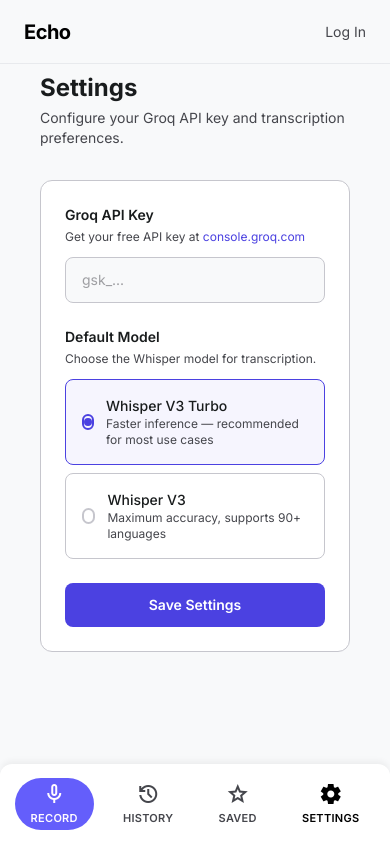
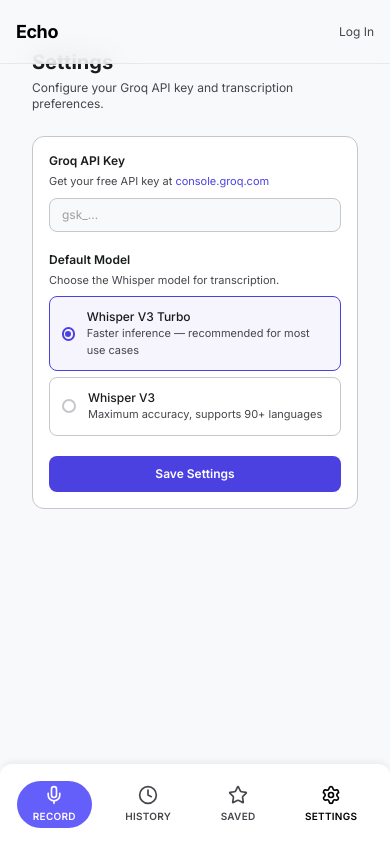
Before and after one commit to Nashiol/Echo, a Next.js app: page /dashboard/settings in a window 390 px wide. Built offline with nearby package versions, Linux system fonts and the light colour scheme; no server answers.

Commit message:
Reduced content of the screen and added new lucide react icon pack.

```diff
--- a/app/dashboard/favorites/page.tsx
+++ b/app/dashboard/favorites/page.tsx
@@ -1,6 +1,7 @@
 "use client";
 
 import { useEffect, useState } from "react";
+import { Loader2, Star } from "lucide-react";
 import TranscriptCard from "@/components/TranscriptCard";
 
 interface Recording {
@@ -46,33 +47,29 @@
   if (loading) {
     return (
       <div className="flex items-center justify-center py-20">
-        <span className="material-symbols-outlined text-secondary animate-spin text-3xl">
-          progress_activity
-        </span>
+        <Loader2 size={24} className="animate-spin text-secondary" />
       </div>
     );
   }
 
   return (
-    <div className="max-w-2xl mx-auto px-4 py-8 space-y-6">
+    <div className="max-w-2xl mx-auto px-4 py-6 space-y-5">
       <div>
-        <h2 className="text-2xl font-bold text-on-surface">Favorites</h2>
-        <p className="text-on-surface-variant text-sm mt-1">
+        <h2 className="text-xl font-bold text-on-surface">Favorites</h2>
+        <p className="text-on-surface-variant text-xs mt-1">
           Your starred transcriptions.
         </p>
       </div>
 
       {recordings.length === 0 ? (
         <div className="text-center py-16">
-          <span className="material-symbols-outlined text-6xl text-on-surface-variant/30 mb-4 block">
-            star
-          </span>
-          <p className="text-on-surface-variant text-sm">
+          <Star size={48} className="mx-auto text-on-surface-variant/30 mb-3" />
+          <p className="text-on-surface-variant text-xs">
             No favorites yet. Star a recording from History.
           </p>
         </div>
       ) : (
-        <div className="space-y-3">
+        <div className="space-y-2">
           {recordings.map((rec) => (
             <TranscriptCard
               key={rec.id}
--- a/app/dashboard/history/page.tsx
+++ b/app/dashboard/history/page.tsx
@@ -1,6 +1,7 @@
 "use client";
 
 import { useEffect, useState } from "react";
+import { Loader2, Mic } from "lucide-react";
 import TranscriptCard from "@/components/TranscriptCard";
 
 interface Recording {
@@ -51,33 +52,29 @@
   if (loading) {
     return (
       <div className="flex items-center justify-center py-20">
-        <span className="material-symbols-outlined text-secondary animate-spin text-3xl">
-          progress_activity
-        </span>
+        <Loader2 size={24} className="animate-spin text-secondary" />
       </div>
     );
   }
 
   return (
-    <div className="max-w-2xl mx-auto px-4 py-8 space-y-6">
+    <div className="max-w-2xl mx-auto px-4 py-6 space-y-5">
       <div>
-        <h2 className="text-2xl font-bold text-on-surface">History</h2>
-        <p className="text-on-surface-variant text-sm mt-1">
+        <h2 className="text-xl font-bold text-on-surface">History</h2>
+        <p className="text-on-surface-variant text-xs mt-1">
           All your past transcriptions.
         </p>
       </div>
 
       {recordings.length === 0 ? (
         <div className="text-center py-16">
-          <span className="material-symbols-outlined text-6xl text-on-surface-variant/30 mb-4 block">
-            mic
-          </span>
-          <p className="text-on-surface-variant text-sm">
+          <Mic size={48} className="mx-auto text-on-surface-variant/30 mb-3" />
+          <p className="text-on-surface-variant text-xs">
             No recordings yet. Start by tapping the mic!
           </p>
         </div>
       ) : (
-        <div className="space-y-3">
+        <div className="space-y-2">
           {recordings.map((rec) => (
             <TranscriptCard
               key={rec.id}
--- a/app/dashboard/layout.tsx
+++ b/app/dashboard/layout.tsx
@@ -11,15 +11,15 @@
     <div className="min-h-screen bg-background">
       <Sidebar />
 
-      <main className="flex-1 md:ml-[280px] max-w-[1200px] mx-auto w-full px-6 py-10 flex flex-col gap-10">
-        <header className="md:hidden flex justify-between items-center h-16 w-full fixed top-0 left-0 px-6 bg-surface/80 backdrop-blur-md z-40 border-b border-outline-variant/30">
-          <h1 className="text-xl font-bold tracking-tight text-primary">
+      <main className="flex-1 md:ml-[240px] max-w-[1200px] mx-auto w-full px-4 py-6 flex flex-col gap-6">
+        <header className="md:hidden flex justify-between items-center h-16 w-full fixed top-0 left-0 px-4 bg-surface/80 backdrop-blur-md z-40 border-b border-outline-variant/30">
+          <h1 className="text-lg font-bold tracking-tight text-primary">
             Echo
           </h1>
           <div className="flex gap-4">
             <Link
               href="/login"
-              className="text-sm text-on-surface-variant hover:text-primary transition-colors"
+              className="text-xs text-on-surface-variant hover:text-primary transition-colors"
             >
               Log In
             </Link>
--- a/app/dashboard/settings/page.tsx
+++ b/app/dashboard/settings/page.tsx
@@ -1,6 +1,7 @@
 "use client";
 
 import { useEffect, useState } from "react";
+import { Loader2 } from "lucide-react";
 
 export default function SettingsPage() {
   const [apiKey, setApiKey] = useState("");
@@ -51,28 +52,26 @@
   if (loading) {
     return (
       <div className="flex items-center justify-center py-20">
-        <span className="material-symbols-outlined text-secondary animate-spin text-3xl">
-          progress_activity
-        </span>
+        <Loader2 size={24} className="animate-spin text-secondary" />
       </div>
     );
   }
 
   return (
-    <div className="max-w-2xl mx-auto px-4 py-8 space-y-8">
+    <div className="max-w-2xl mx-auto px-4 py-6 space-y-6">
       <div>
-        <h2 className="text-2xl font-bold text-on-surface">Settings</h2>
-        <p className="text-on-surface-variant text-sm mt-1">
+        <h2 className="text-xl font-bold text-on-surface">Settings</h2>
+        <p className="text-on-surface-variant text-xs mt-1">
           Configure your Groq API key and transcription preferences.
         </p>
       </div>
 
-      <div className="bg-white rounded-xl border border-outline-variant p-6 space-y-6">
+      <div className="bg-white rounded-xl border border-outline-variant p-4 space-y-5">
         <div>
-          <h3 className="text-sm font-semibold text-on-surface mb-1">
+          <h3 className="text-xs font-semibold text-on-surface mb-1">
             Groq API Key
           </h3>
-          <p className="text-xs text-on-surface-variant mb-3">
+          <p className="text-[11px] text-on-surface-variant mb-2">
             Get your free API key at{" "}
             <a
               href="https://console.groq.com"
@@ -88,20 +87,20 @@
             value={apiKey}
             onChange={(e) => setApiKey(e.target.value)}
             placeholder="gsk_..."
-            className="w-full bg-surface border border-outline-variant rounded-lg px-4 py-3 text-sm text-on-surface placeholder:text-on-surface-variant/50 focus:outline-none focus:ring-2 focus:ring-secondary/30 focus:border-secondary transition-colors"
+            className="w-full bg-surface border border-outline-variant rounded-lg px-3 py-2 text-xs text-on-surface placeholder:text-on-surface-variant/50 focus:outline-none focus:ring-2 focus:ring-secondary/30 focus:border-secondary transition-colors"
           />
         </div>
 
         <div>
-          <h3 className="text-sm font-semibold text-on-surface mb-1">
+          <h3 className="text-xs font-semibold text-on-surface mb-1">
             Default Model
           </h3>
-          <p className="text-xs text-on-surface-variant mb-3">
+          <p className="text-[11px] text-on-surface-variant mb-2">
             Choose the Whisper model for transcription.
           </p>
-          <div className="space-y-2">
+          <div className="space-y-1.5">
             <label
-              className={`flex items-center gap-3 p-4 rounded-lg border cursor-pointer transition-colors ${
+              className={`flex items-center gap-3 p-3 rounded-lg border cursor-pointer transition-colors ${
                 model === "whisper-large-v3-turbo"
                   ? "border-secondary bg-secondary/5"
                   : "border-outline-variant hover:bg-surface"
@@ -116,28 +115,28 @@
                 className="sr-only"
               />
               <div
-                className={`w-4 h-4 rounded-full border-2 flex items-center justify-center ${
+                className={`w-3.5 h-3.5 rounded-full border-2 flex items-center justify-center ${
                   model === "whisper-large-v3-turbo"
                     ? "border-secondary"
                     : "border-outline-variant"
                 }`}
               >
                 {model === "whisper-large-v3-turbo" && (
-                  <div className="w-2 h-2 rounded-full bg-secondary" />
+                  <div className="w-1.5 h-1.5 rounded-full bg-secondary" />
                 )}
               </div>
               <div>
-                <p className="text-sm font-medium text-on-surface">
+                <p className="text-xs font-medium text-on-surface">
                   Whisper V3 Turbo
                 </p>
-                <p className="text-xs text-on-surface-variant">
+                <p className="text-[11px] text-on-surface-variant">
                   Faster inference — recommended for most use cases
                 </p>
               </div>
             </label>
 
             <label
-              className={`flex items-center gap-3 p-4 rounded-lg border cursor-pointer transition-colors ${
+              className={`flex items-center gap-3 p-3 rounded-lg border cursor-pointer transition-colors ${
                 model === "whisper-large-v3"
                   ? "border-secondary bg-secondary/5"
                   : "border-outline-variant hover:bg-surface"
@@ -152,21 +151,21 @@
                 className="sr-only"
               />
               <div
-                className={`w-4 h-4 rounded-full border-2 flex items-center justify-center ${
+                className={`w-3.5 h-3.5 rounded-full border-2 flex items-center justify-center ${
                   model === "whisper-large-v3"
                     ? "border-secondary"
                     : "border-outline-variant"
                 }`}
               >
                 {model === "whisper-large-v3" && (
-                  <div className="w-2 h-2 rounded-full bg-secondary" />
+                  <div className="w-1.5 h-1.5 rounded-full bg-secondary" />
                 )}
               </div>
               <div>
-                <p className="text-sm font-medium text-on-surface">
+                <p className="text-xs font-medium text-on-surface">
                   Whisper V3
                 </p>
-                <p className="text-xs text-on-surface-variant">
+                <p className="text-[11px] text-on-surface-variant">
                   Maximum accuracy, supports 90+ languages
                 </p>
               </div>
@@ -176,7 +175,7 @@
 
         {message && (
           <div
-            className={`px-4 py-3 rounded-lg text-sm font-medium ${
+            className={`px-3 py-2 rounded-lg text-xs font-medium ${
               message.type === "success"
                 ? "bg-green-50 text-green-700"
                 : "bg-red-50 text-red-700"
@@ -189,7 +188,7 @@
         <button
           onClick={handleSave}
           disabled={saving}
-          className="w-full bg-secondary text-white rounded-lg py-3 text-sm font-semibold hover:bg-secondary/90 transition-colors disabled:opacity-50 disabled:cursor-not-allowed cursor-pointer"
+          className="w-full bg-secondary text-white rounded-lg py-2.5 text-xs font-semibold hover:bg-secondary/90 transition-colors disabled:opacity-50 disabled:cursor-not-allowed cursor-pointer"
         >
           {saving ? "Saving..." : "Save Settings"}
         </button>
--- a/components/BottomNav.tsx
+++ b/components/BottomNav.tsx
@@ -2,12 +2,13 @@
 
 import Link from "next/link";
 import { usePathname } from "next/navigation";
+import { Mic, Clock, Star, Settings } from "lucide-react";
 
 const navLinks = [
-  { href: "/dashboard", label: "Record", icon: "mic" },
-  { href: "/dashboard/history", label: "History", icon: "history" },
-  { href: "/dashboard/favorites", label: "Saved", icon: "star" },
-  { href: "/dashboard/settings", label: "Settings", icon: "settings" },
+  { href: "/dashboard", label: "Record", icon: Mic },
+  { href: "/dashboard/history", label: "History", icon: Clock },
+  { href: "/dashboard/favorites", label: "Saved", icon: Star },
+  { href: "/dashboard/settings", label: "Settings", icon: Settings },
 ];
 
 export default function BottomNav() {
@@ -21,7 +22,8 @@
             ? pathname === "/dashboard"
             : pathname.startsWith(link.href);
 
-        const isRecord = link.icon === "mic";
+        const isRecord = link.icon === Mic;
+        const Icon = link.icon;
 
         return (
           <Link
@@ -35,17 +37,8 @@
                   : "text-on-surface-variant hover:bg-surface-container-high rounded-full"
             }`}
           >
-            <span
-              className="material-symbols-outlined"
-              style={
-                isActive && !isRecord
-                  ? { fontVariationSettings: "'FILL' 1" }
-                  : undefined
-              }
-            >
-              {link.icon}
-            </span>
-            <span className="text-[11px] font-semibold tracking-wide mt-1 uppercase">
+            <Icon size={20} />
+            <span className="text-[10px] font-semibold tracking-wide mt-1 uppercase">
               {link.label}
             </span>
           </Link>
--- a/components/ModelSelector.tsx
+++ b/components/ModelSelector.tsx
@@ -21,7 +21,7 @@
       value={value}
       onChange={(e) => onChange(e.target.value)}
       disabled={disabled}
-      className="w-full bg-surface border border-outline-variant rounded-lg px-4 py-3 text-sm text-on-surface appearance-none cursor-pointer focus:outline-none focus:ring-2 focus:ring-secondary/30 focus:border-secondary transition-colors disabled:opacity-50"
+      className="w-full bg-surface border border-outline-variant rounded-lg px-3 py-2 text-xs text-on-surface appearance-none cursor-pointer focus:outline-none focus:ring-2 focus:ring-secondary/30 focus:border-secondary transition-colors disabled:opacity-50"
     >
       {MODELS.map((model) => (
         <option key={model.value} value={model.value}>
--- a/components/Sidebar.tsx
+++ b/components/Sidebar.tsx
@@ -3,12 +3,20 @@
 import Link from "next/link";
 import { usePathname } from "next/navigation";
 import { useEffect, useState } from "react";
+import {
+  Mic,
+  Clock,
+  Star,
+  Settings,
+  LogIn,
+  AudioLines,
+} from "lucide-react";
 
 const navLinks = [
-  { href: "/dashboard", label: "New Recording", icon: "mic" },
-  { href: "/dashboard/history", label: "History", icon: "history" },
-  { href: "/dashboard/favorites", label: "Favorites", icon: "star" },
-  { href: "/dashboard/settings", label: "Settings", icon: "settings" },
+  { href: "/dashboard", label: "New Recording", icon: Mic },
+  { href: "/dashboard/history", label: "History", icon: Clock },
+  { href: "/dashboard/favorites", label: "Favorites", icon: Star },
+  { href: "/dashboard/settings", label: "Settings", icon: Settings },
 ];
 
 interface UserData {
@@ -35,57 +43,57 @@
     : null;
 
   return (
-    <nav className="hidden md:flex w-[280px] h-screen fixed left-0 top-0 bg-surface-container-low border-r border-outline-variant flex-col py-6 px-4 z-50">
-      <div className="flex items-center gap-4 mb-10 px-2">
-        <div className="w-10 h-10 rounded-full bg-surface flex items-center justify-center border border-outline-variant">
-          <span className="material-symbols-outlined text-primary">
-            graphic_eq
-          </span>
+    <nav className="hidden md:flex w-[240px] h-screen fixed left-0 top-0 bg-surface-container-low border-r border-outline-variant flex-col py-4 px-3 z-50">
+      <div className="flex items-center gap-3 mb-6 px-1">
+        <div className="w-8 h-8 rounded-full bg-surface flex items-center justify-center border border-outline-variant">
+          <AudioLines size={16} className="text-primary" />
         </div>
         <div>
-          <h1 className="text-xl font-bold text-primary tracking-tight">
+          <h1 className="text-lg font-bold text-primary tracking-tight">
             Echo
           </h1>
-          <p className="text-sm text-on-surface-variant">AI Transcription</p>
+          <p className="text-[11px] text-on-surface-variant">AI Transcription</p>
         </div>
       </div>
 
-      <ul className="flex-1 space-y-2">
+      <ul className="flex-1 space-y-1">
         {navLinks.map((link) => {
           const isActive =
             link.href === "/dashboard"
               ? pathname === "/dashboard"
               : pathname.startsWith(link.href);
 
+          const Icon = link.icon;
+
           return (
             <li key={link.href}>
               <Link
                 href={link.href}
-                className={`flex items-center gap-4 px-4 py-3 rounded-lg transition-colors ${
+                className={`flex items-center gap-3 px-3 py-2 rounded-lg transition-colors ${
                   isActive
                     ? "text-primary font-bold bg-surface-container-highest border-r-2 border-secondary"
                     : "text-on-surface-variant hover:bg-surface-container-highest"
                 }`}
               >
-                <span className="material-symbols-outlined">{link.icon}</span>
-                <span className="text-base">{link.label}</span>
+                <Icon size={18} />
+                <span className="text-sm">{link.label}</span>
               </Link>
             </li>
           );
         })}
       </ul>
 
-      <div className="mt-auto pt-6 border-t border-outline-variant">
+      <div className="mt-auto pt-4 border-t border-outline-variant">
         {user ? (
-          <div className="flex items-center gap-3 px-2">
-            <div className="w-9 h-9 rounded-full bg-secondary/10 text-secondary flex items-center justify-center text-sm font-bold">
+          <div className="flex items-center gap-2.5 px-1">
+            <div className="w-8 h-8 rounded-full bg-secondary/10 text-secondary flex items-center justify-center text-xs font-bold">
               {initials}
             </div>
             <div className="flex-1 min-w-0">
-              <p className="text-sm font-semibold text-primary truncate">
+              <p className="text-xs font-semibold text-primary truncate">
                 {user.firstName} {user.lastName}
               </p>
-              <p className="text-xs text-on-surface-variant truncate">
+              <p className="text-[10px] text-on-surface-variant truncate">
                 Free Plan
               </p>
             </div>
@@ -93,9 +101,9 @@
         ) : (
           <Link
             href="/login"
-            className="w-full flex items-center justify-center gap-2 px-4 py-3 rounded-lg bg-surface-container hover:bg-surface-container-high transition-colors text-primary text-sm font-semibold"
+            className="w-full flex items-center justify-center gap-2 px-3 py-2 rounded-lg bg-surface-container hover:bg-surface-container-high transition-colors text-primary text-xs font-semibold"
           >
-            <span className="material-symbols-outlined text-[18px]">login</span>
+            <LogIn size={16} />
             Log In
           </Link>
         )}
--- a/components/TranscriptCard.tsx
+++ b/components/TranscriptCard.tsx
@@ -1,6 +1,7 @@
 "use client";
 
 import { useState } from "react";
+import { Copy, Check, Star, Trash2 } from "lucide-react";
 import { getModelDisplayName, timeAgo, formatDuration } from "@/lib/utils";
 
 interface TranscriptCardProps {
@@ -37,24 +38,24 @@
   const displayText = expanded || !isLong ? text : text.slice(0, 150) + "...";
 
   return (
-    <div className="bg-white rounded-xl border border-outline-variant p-5 flex flex-col gap-3 transition-shadow hover:shadow-md">
-      <p className="text-on-surface text-sm leading-relaxed whitespace-pre-wrap">
+    <div className="bg-white rounded-xl border border-outline-variant p-4 flex flex-col gap-2 transition-shadow hover:shadow-md">
+      <p className="text-on-surface text-xs leading-relaxed whitespace-pre-wrap">
         {displayText}
       </p>
 
       {isLong && (
         <button
           onClick={() => setExpanded(!expanded)}
-          className="text-xs text-secondary hover:underline cursor-pointer self-start"
+          className="text-[11px] text-secondary hover:underline cursor-pointer self-start"
         >
           {expanded ? "Show less" : "Read more"}
         </button>
       )}
 
       <div className="flex items-center justify-between pt-1 border-t border-outline-variant">
-        <div className="flex items-center gap-3 text-xs text-on-surface-variant">
+        <div className="flex items-center gap-2 text-[11px] text-on-surface-variant">
           {model && (
-            <span className="bg-secondary/10 text-secondary px-2 py-0.5 rounded-full font-medium">
+            <span className="bg-secondary/10 text-secondary px-1.5 py-0.5 rounded-full font-medium">
               {getModelDisplayName(model)}
             </span>
           )}
@@ -64,24 +65,20 @@
           {createdAt && <span>{timeAgo(createdAt)}</span>}
         </div>
 
-        <div className="flex items-center gap-1">
+        <div className="flex items-center gap-0.5">
           <button
             onClick={handleCopy}
-            className="p-2 text-on-surface-variant hover:text-secondary hover:bg-surface rounded-lg transition-colors cursor-pointer"
+            className="p-1.5 text-on-surface-variant hover:text-secondary hover:bg-surface rounded-lg transition-colors cursor-pointer"
             title="Copy"
           >
-            <span className="material-symbols-rounded text-base">
-              {copied ? "check" : "content_copy"}
-            </span>
+            {copied ? <Check size={14} /> : <Copy size={14} />}
           </button>
           <button
             onClick={() => onFavorite?.(id)}
-            className="p-2 text-on-surface-variant hover:text-yellow-500 hover:bg-yellow-50 rounded-lg transition-colors cursor-pointer"
+            className="p-1.5 text-on-surface-variant hover:text-yellow-500 hover:bg-yellow-50 rounded-lg transition-colors cursor-pointer"
             title="Favorite"
           >
-            <span className="material-symbols-rounded text-base">
-              {isFavorite ? "star" : "star_border"}
-            </span>
+            <Star size={14} fill={isFavorite ? "currentColor" : "none"} />
           </button>
           <button
             onClick={() => {
@@ -89,10 +86,10 @@
                 onDelete?.(id);
               }
             }}
-            className="p-2 text-on-surface-variant hover:text-red-500 hover:bg-red-50 rounded-lg transition-colors cursor-pointer"
+            className="p-1.5 text-on-surface-variant hover:text-red-500 hover:bg-red-50 rounded-lg transition-colors cursor-pointer"
             title="Delete"
           >
-            <span className="material-symbols-rounded text-base">delete</span>
+            <Trash2 size={14} />
           </button>
         </div>
       </div>
--- a/package.json
+++ b/package.json
@@ -12,6 +12,7 @@
     "bcryptjs": "^3.0.3",
     "better-sqlite3": "^12.11.1",
     "jose": "^6.2.3",
+    "lucide-react": "^1.24.0",
     "next": "16.2.10",
     "react": "19.2.4",
     "react-dom": "19.2.4"
```
Also changed, not shown: app/(auth)/layout.tsx (+6 -7 lines), app/dashboard/page.tsx (+20 -23 lines), components/MicButton.tsx (+5 -3 lines), 1 other file (tests, documents, lock files or other folders).
